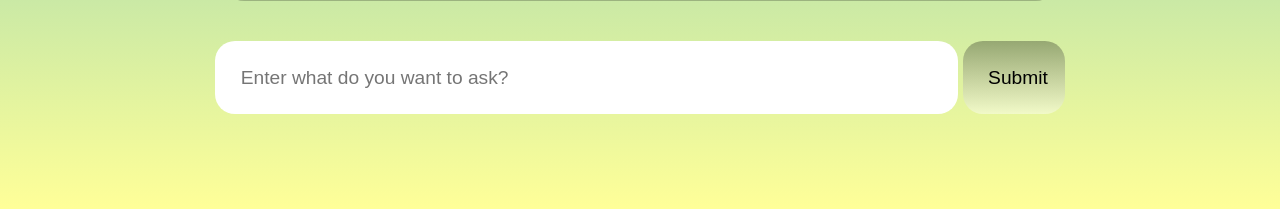
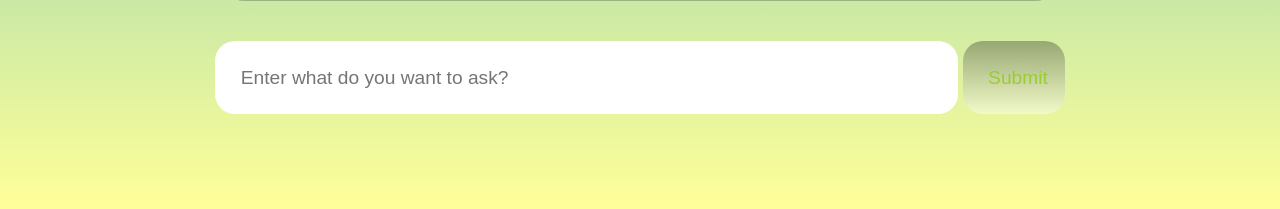
Before and after one commit to lokendarjangid/gemini-chat, a Flask app: page / in a window 1280 px wide, with the pointer over the restyled element. Shown: the part 591-800 px from the top of the page. Run offline with Flask 3, Linux system fonts and the light colour scheme; some libraries are stand-ins or nearby versions.

Commit message:
fixes #40

```diff
--- a/src/static/style.css
+++ b/src/static/style.css
@@ -96,6 +96,11 @@ body {
     background:linear-gradient(rgba(0, 0, 0, 0.294),rgba(255, 255, 255, 0.437)) ;
 }
 
+.button:hover{
+    cursor: pointer;
+    color: yellowgreen;
+}
+
 .source-heading {
     width: 100%;
     display:flex;
```
